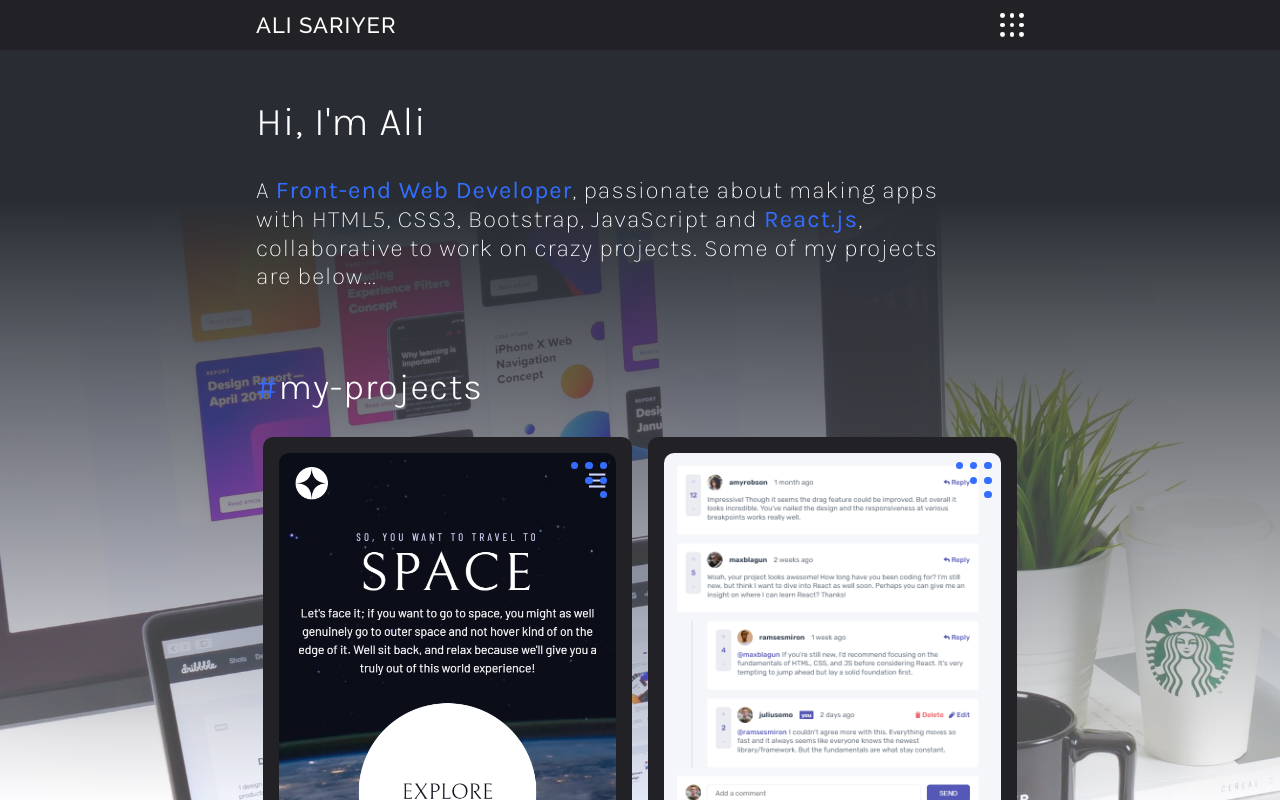
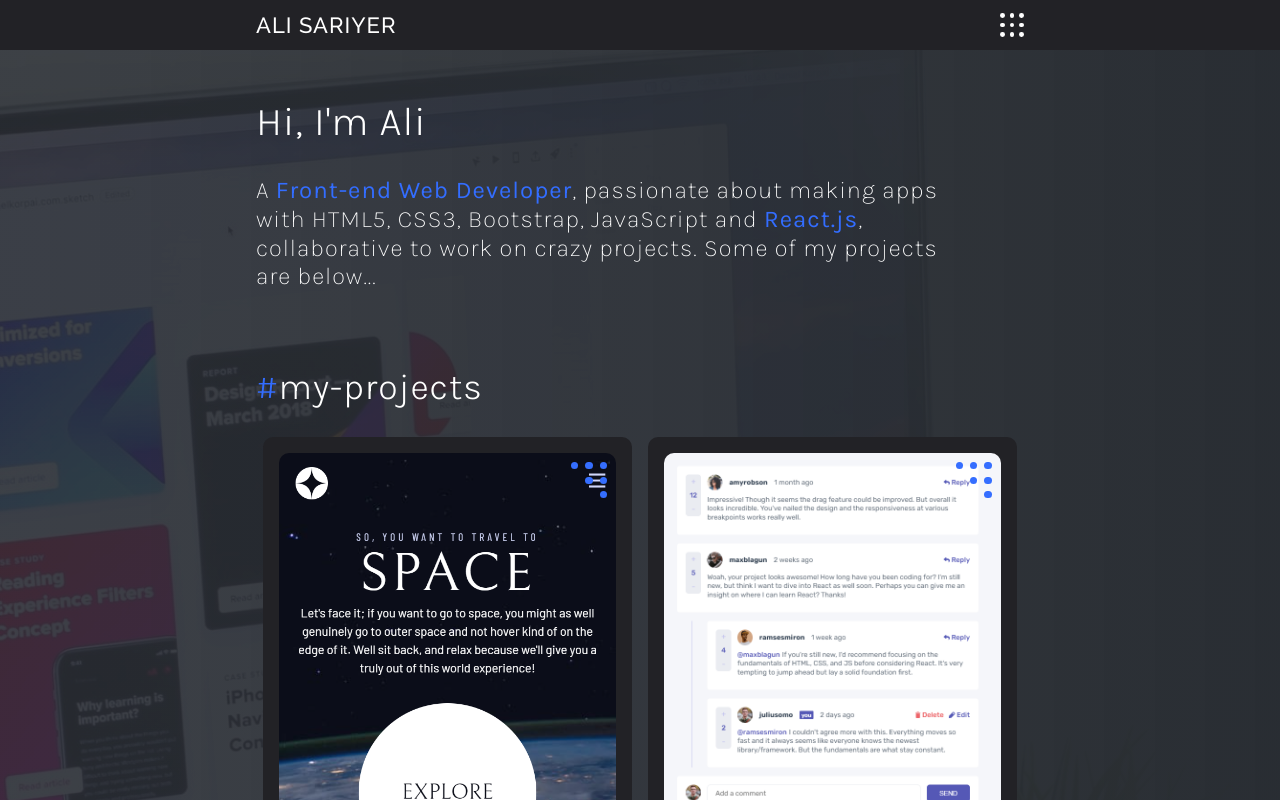
Before and after one commit to alisariyer/alisariyer, a React (Create React App) app: page / in a window 1280 px wide. Shown: the top 800 px of the page. Built offline with nearby package versions, Linux system fonts and the light colour scheme.

Commit message:
Remove body background from media query

```diff
--- a/src/css/initial.css
+++ b/src/css/initial.css
@@ -64,9 +64,7 @@
                   hsl( var(--clr-dark) / .9),
                   hsl( var(--clr-dark))
                 ),
-                top / cover no-repeat fixed url(../../public/images/bg-hero-mobile.jpg);
-    /* background: top / cover no-repeat fixed url(../../public/images/bg-hero-mobile.jpg); */
-    /* backdrop-filter: blur(10px); */
+                center / cover no-repeat fixed url(../../public/images/bg-hero-mobile.jpg);
     color: hsl( var(--clr-white) / 1);
     line-height: 1;
     width: 100%;
--- a/src/css/media.css
+++ b/src/css/media.css
@@ -20,16 +20,6 @@
 }
 
 @media screen and (min-width: 580px) {
-    body {
-        background:
-            linear-gradient(to bottom,
-                      hsl( var(--clr-dark)),
-                      hsl( var(--clr-dark)) 25%,
-                    hsl( var(--clr-white) / .3)
-                    ),
-                    top / cover no-repeat fixed url(../../public/images/bg-hero-desktop.jpg);
-    }
-
     .hero-bg-dots {
         display: none;
     }
```
